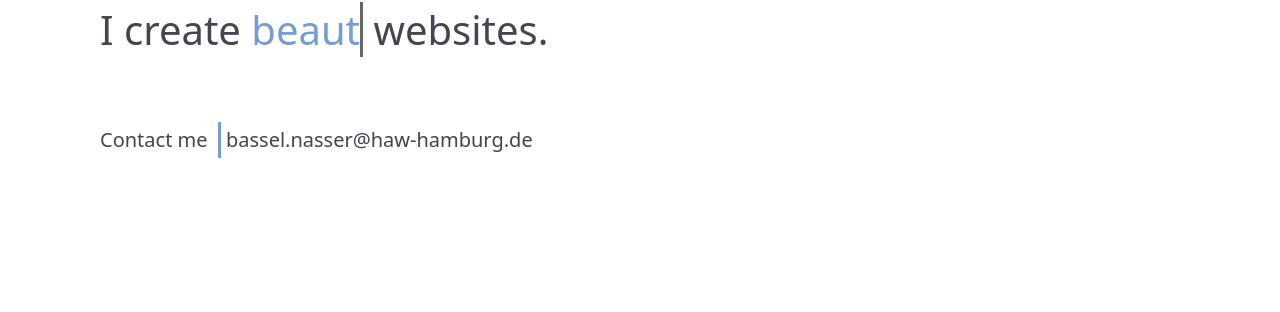
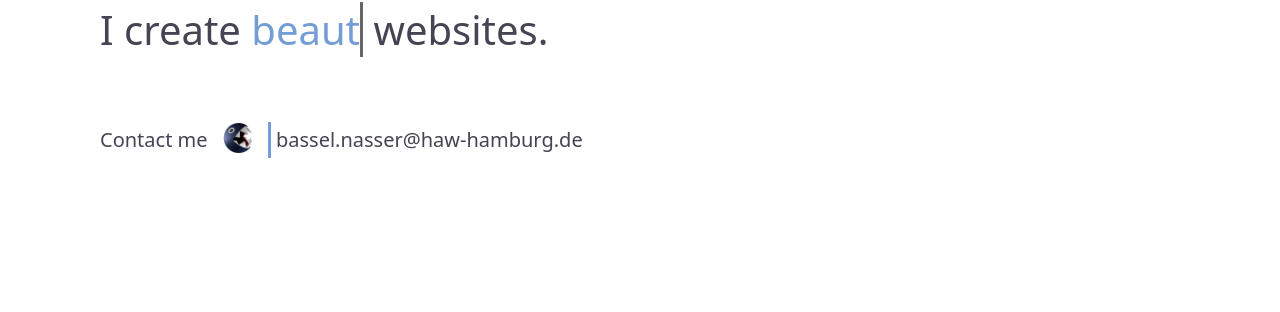
Before and after one commit to basselini/v1, a Jekyll site: the page built from index.html, in a window 1280 px wide. Shown: the part 621-933 px from the top of the page. Built offline with Jekyll 4.4.1, drawn with Linux system fonts in a browser that asks for light colours; nearby versions of some CDN libraries.

Commit message:
Update intro.html

```diff
--- a/_includes/intro.html
+++ b/_includes/intro.html
@@ -17,7 +17,7 @@
     </h2>
   <h3 class="intro_contact">
     <span>Contact me</span>
-    <span class="emoji toad"></span>
+    <span class="emoji chomp"></span>
     <span
       ><a href="mailto:bassel.nasser@haw-hamburg.de" class="link-1">{{site.email}}</a>
     </span>
```
